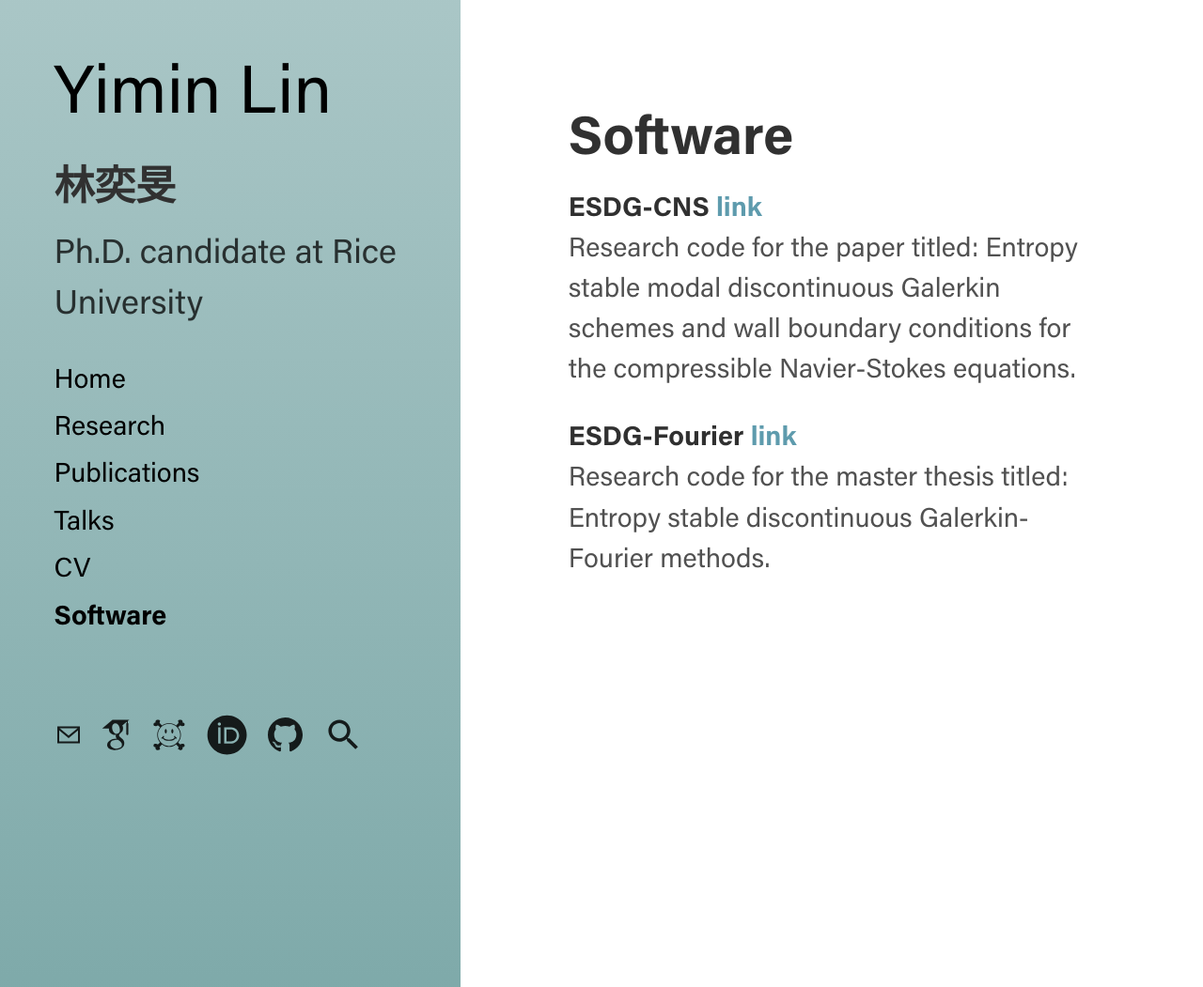
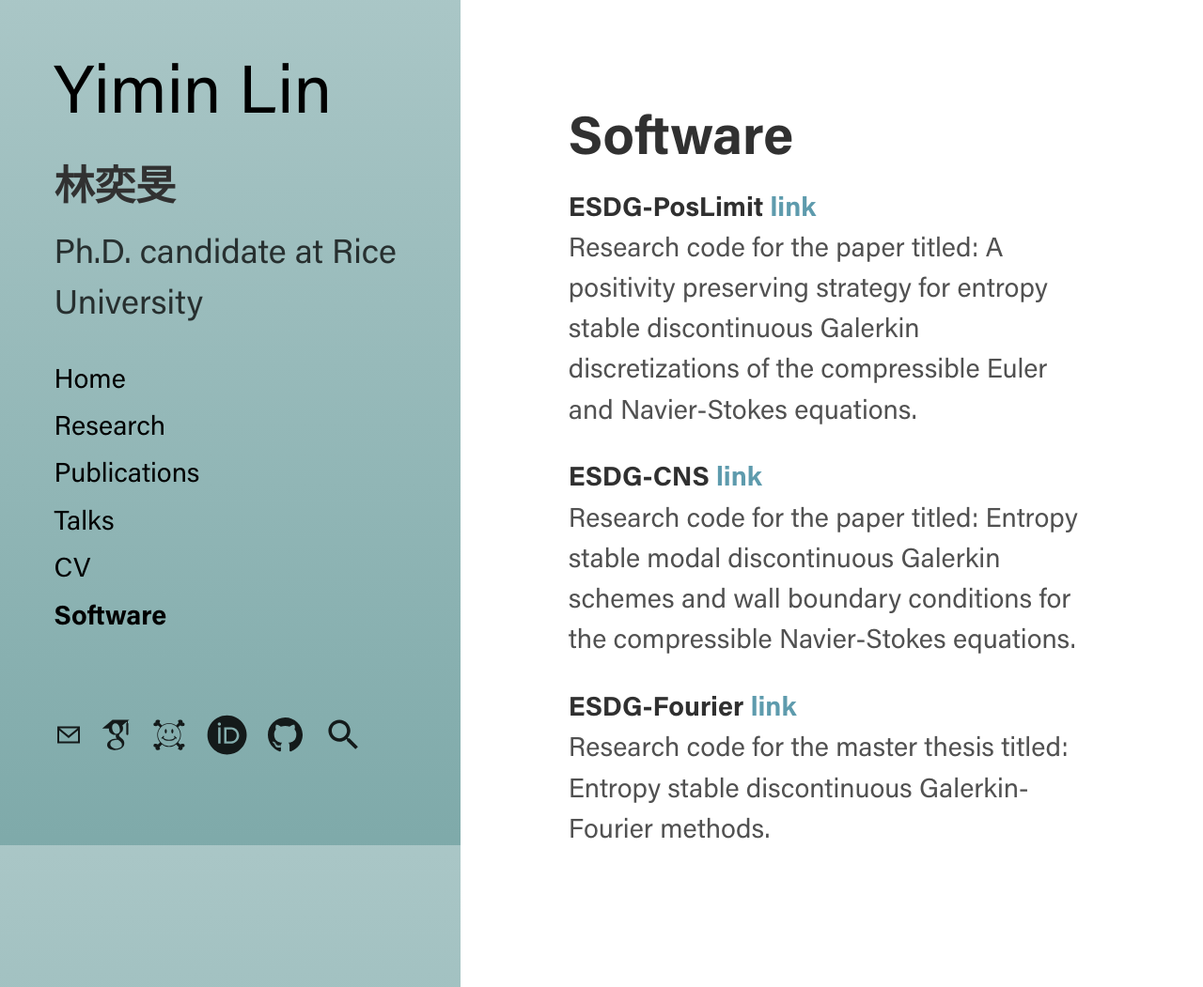
Before and after one commit to yiminllin/yiminllin.github.io, a Jekyll site: the page built from software.md, in a window 1280 px wide and 1051 px high. Shown: the whole window at 94% size. Built offline with Jekyll 4.4.1, drawn with Linux system fonts in a browser that asks for light colours.

Commit message:
update Dec 2021

```diff
--- a/software.md
+++ b/software.md
@@ -6,6 +6,9 @@ sidebar_link: true
 sidebar_sort_order: 6
 ---
 
+**ESDG-PosLimit** [**link**](https://github.com/yiminllin/ESDG-PosLimit)
+Research code for the paper titled: A positivity preserving strategy for entropy stable discontinuous Galerkin discretizations of the compressible Euler and Navier-Stokes equations.
+
 **ESDG-CNS** [**link**](https://github.com/yiminllin/ESDG-CNS)
 Research code for the paper titled: Entropy stable modal discontinuous Galerkin schemes and wall boundary conditions for the compressible
 Navier-Stokes equations.
```
Also changed, not shown: research.md (+9 -1 lines), 1 other file.
